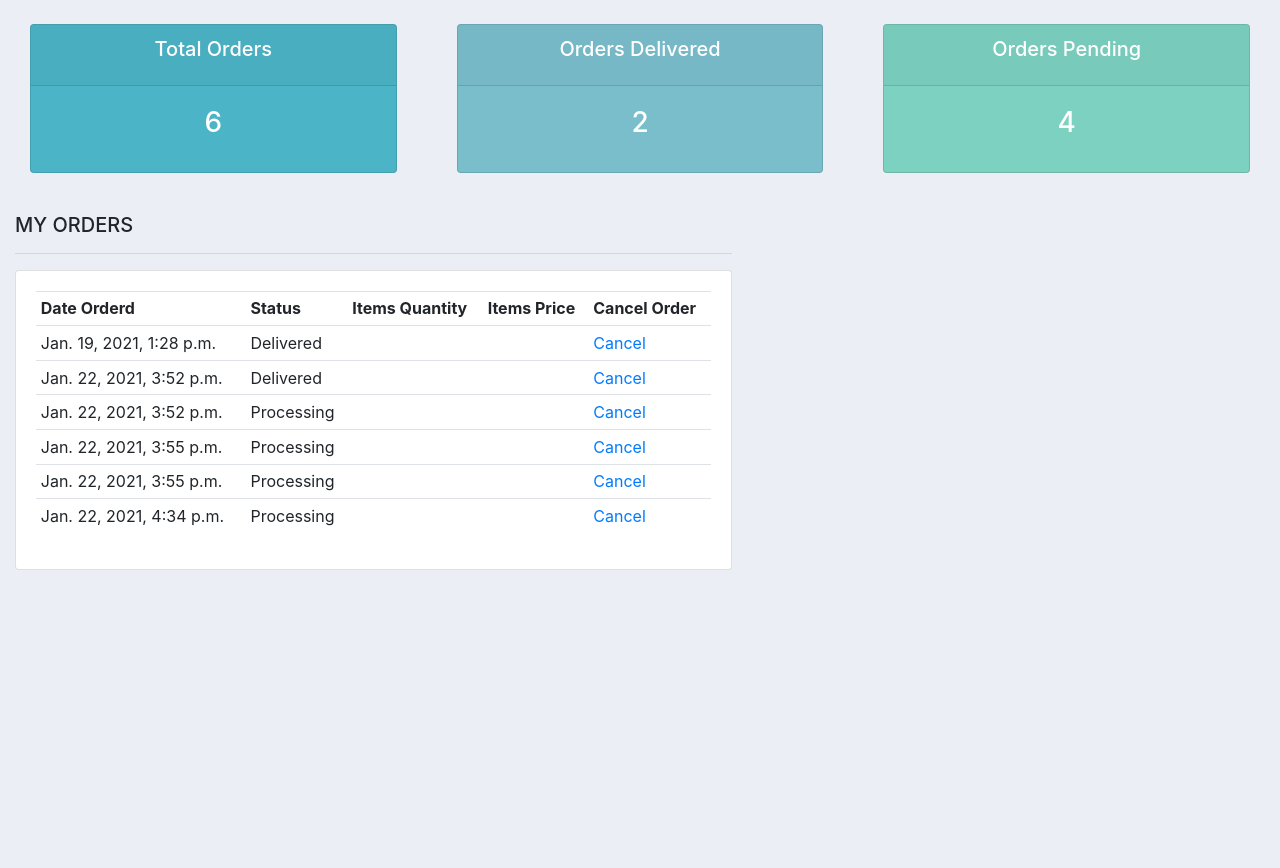
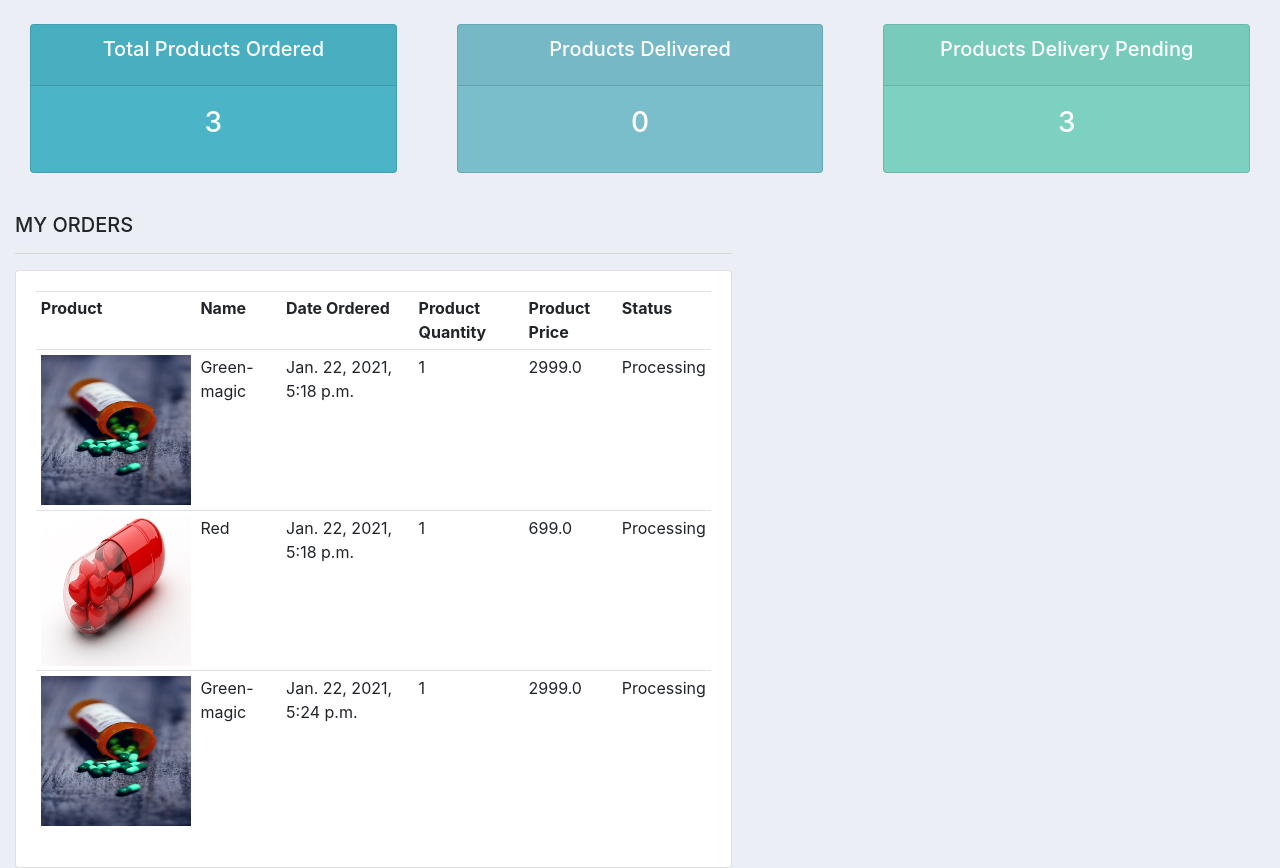
Before and after one commit to Tauseef117/MedsCart-Pharmacy-Website, a Django app: page /my_orders/ in a window 1280 px wide. Before the commit the page ends 570 px from the top, so only its background shows below. Run offline with Django 3.2, Linux system fonts and the light colour scheme; a user stored in the database is signed in; data comes from the database, SQL or seed files in the repository; some libraries are stand-ins or nearby versions.

Commit message:
My_Orders

```diff
--- a/store/models.py
+++ b/store/models.py
@@ -28,20 +28,10 @@ class Product(models.Model):
         return url
 
 class Order(models.Model):
-    #a
-    STATUS = (
-        ('Processing', 'Processing'),
-        ('Shipped', 'Shipped'),
-        ('Out for delivery', 'Out for delivery'),
-        ('Delivered', 'Delivered'),
-    )
     customer = models.ForeignKey(Customer, on_delete=models.SET_NULL, blank=True, null=True)
     date_ordered = models.DateTimeField(auto_now_add=True)
     complete = models.BooleanField(default=False, null=True, blank=False)
     transaction_id = models.CharField(max_length=200, null=True)
-    #a
-    status = models.CharField(max_length=200, null=True, choices=STATUS, default=STATUS[0][0])
-
 
     def __str__(self):
         return str(self.transaction_id)
@@ -68,11 +58,20 @@ class Order(models.Model):
         total = sum([item.quantity for item in orderitems])
         return total
 
+#a
 class OrderItem(models.Model):
+    STATUS = (
+        ('Processing', 'Processing'),
+        ('Shipped', 'Shipped'),
+        ('Out for delivery', 'Out for delivery'),
+        ('Delivered', 'Delivered'),
+    )
+    customer = models.ForeignKey(Customer, on_delete=models.SET_NULL, blank=True, null=True)
     product = models.ForeignKey(Product, on_delete=models.SET_NULL, blank=True, null=True)
     order = models.ForeignKey(Order, on_delete=models.SET_NULL, blank=True, null=True)
     quantity = models.IntegerField(default=0, null=True, blank=True)
     date_added = models.DateTimeField(auto_now_add=True)
+    status = models.CharField(max_length=200, null=True, choices=STATUS, default=STATUS[0][0])
 
     @property
     def get_total(self):
--- a/store/templates/store/my_orders.html
+++ b/store/templates/store/my_orders.html
@@ -18,6 +18,10 @@
 	#orders-pending{
 		background-color: #7CD1C0;
 	}
+	img{
+		height: 150px;
+  		width: 150px;
+	}
 </style>
 
 <div class="row">
@@ -28,20 +32,26 @@
 		<div class="card card-body">
 			<table class="table table-sm">
 				<tr>
-					<th>Date Orderd</th>
+					<th>Product</th>
+					<th>Name</th>
+					<th>Date Ordered</th>
+					<th>Product Quantity</th>
+					<th>Product Price</th>
 					<th>Status</th>
-					<th>Items Quantity</th>
-					<th>Items Price</th>
-					<th>Cancel Order</th>
 				</tr>
 
 				{% for order in orders %}
 					<tr>
-						<td>{{order.date_ordered}}</td>
+						<td>
+							<div class="image-container">
+                				<img src="{{order.product.imageURL}}" class="thumbnail">
+            				</div>
+						</td>
+						<td>{{order.product}}</td>
+						<td>{{order.date_added}}</td>
+						<td>{{order.quantity}}</td>
+						<td>{{order.get_total}}</td>
 						<td>{{order.status}}</td>
-						<td></td>
-						<td></td>
-						<td><a href="">Cancel </a></td>
 
 					</tr>
 				{% endfor %}
--- a/store/templates/store/status.html
+++ b/store/templates/store/status.html
@@ -5,7 +5,7 @@
 		<div class="col-md">
 			<div class="card text-center text-white  mb-3" id="total-orders">
 			  	<div class="card-header">
-			  		<h5 class="card-title">Total Orders</h5>
+			  		<h5 class="card-title">Total Products Ordered</h5>
 			  	</div>
 			  	<div class="card-body">
 			    	<h3 class="card-title">{{total_orders}}</h3>
@@ -18,7 +18,7 @@
 		<div class="col-md">
 			<div class="card text-center text-white  mb-3" id="orders-delivered">
 			  	<div class="card-header">
-			  		<h5 class="card-title">Orders Delivered</h5>
+			  		<h5 class="card-title">Products Delivered</h5>
 			  	</div>
 			  	<div class="card-body">
 			    	<h3 class="card-title">{{delivered}}</h3>
@@ -31,7 +31,7 @@
 		<div class="col-md">
 			<div class="card text-center text-white  mb-3" id="orders-pending">
 			  	<div class="card-header">
-			  		<h5 class="card-title">Orders Pending</h5>
+			  		<h5 class="card-title">Products Delivery Pending </h5>
 			  	</div>
 			  	<div class="card-body">
 			    	<h3 class="card-title">{{pending}}</h3>
--- a/store/views.py
+++ b/store/views.py
@@ -127,7 +127,8 @@ def updateItem(request):
     customer = request.user.customer
     product = Product.objects.get(id=productId)
     order, created = Order.objects.get_or_create(customer=customer, complete=False)
-    orderItem, created = OrderItem.objects.get_or_create(order=order, product=product)
+    #a
+    orderItem, created = OrderItem.objects.get_or_create(customer=customer,order=order, product=product)
     if action == "add":
         orderItem.quantity = (orderItem.quantity + 1)
     elif action == "remove":
@@ -170,7 +171,7 @@ def processOrder(request):
 #a
 @login_required(login_url='login')
 def my_orders(request):
-	orders = Order.objects.filter(customer=request.user.customer)
+	orders = OrderItem.objects.filter(customer=request.user.customer)
 	total_orders = orders.count()
 	delivered = orders.filter(status='Delivered').count()
 	pending = total_orders - delivered
```
Also changed, not shown: db.sqlite3, store/migrations/0003_auto_20210122_2225.py (added).
